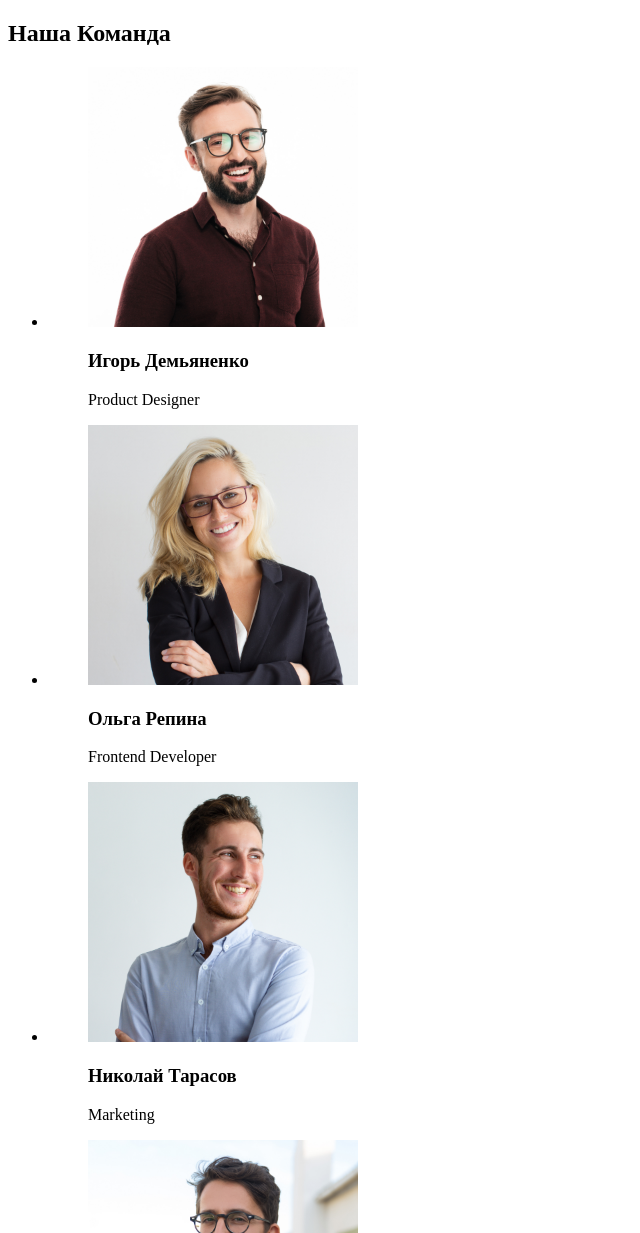
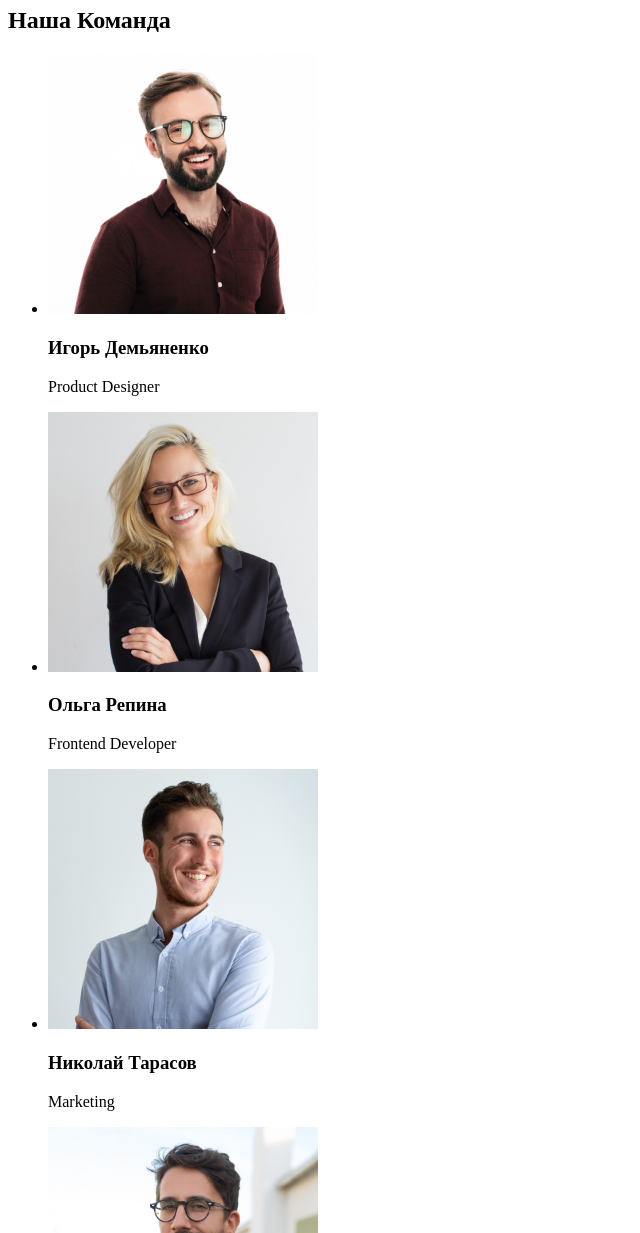
Before and after one commit to b3dyk/goit-markup-hw-01, a plain HTML site: page index.html in a window 1280 px wide. Shown: the part 1567-2800 px from the top of the page, without its empty margins (0-640 px from the left). Drawn offline with Linux system fonts and the light colour scheme.

Commit message:
Update index.html

```diff
--- a/index.html
+++ b/index.html
@@ -22,10 +22,10 @@
         </ul>
     </header>
     <main>
-        <div>
+        <section>
             <h1>Эффективные решения для вашего бизнеса</h1>
             <button type="button">Заказать услугу</button>
-        </div>
+        </section>
         <section>
             <h2>Особенности</h2>
             <ul>
@@ -61,40 +61,24 @@
             <h2>Наша Команда</h2>
             <ul>
                 <li>
-                    <figure>
                     <img src="images/igor.jpg" alt="фото Игоря Демьяненко" width="270">
-                        <figcaption>
                     <h3>Игорь Демьяненко</h3>
                     <p>Product Designer</p>
-                        </figcaption>
-                    </figure>
                 </li>
                 <li>
-                    <figure>
                     <img src="images/olga.jpg" alt="фото Ольги Репиной" width="270">
-                        <figcaption>
                     <h3>Ольга Репина</h3>
                     <p>Frontend Developer</p>
-                        </figcaption>
-                    </figure>
                 </li>
                 <li>
-                    <figure>
                     <img src="images/nikola.jpg" alt="фото Николая Тарасова" width="270">
-                        <figcaption>
                     <h3>Николай Тарасов</h3>
                     <p>Marketing</p>
-                        </figcaption>
-                    </figure>
                 </li>
                 <li>
-                    <figure>
                     <img src="images/michael.jpg" alt="фото Михаила Ермакова" width="270">
-                        <figcaption>
                     <h3>Михаил Ермаков</h3>
                     <p>UI Designer</p>
-                        </figcaption>
-                    </figure>
                 </li>
             </ul>
         </section>
```
Lines whose indentation alone changed are shown as unchanged.
